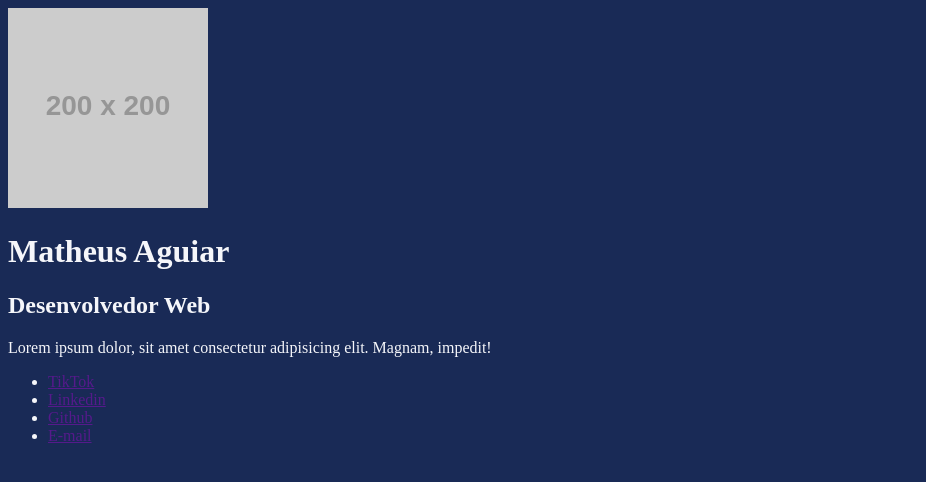
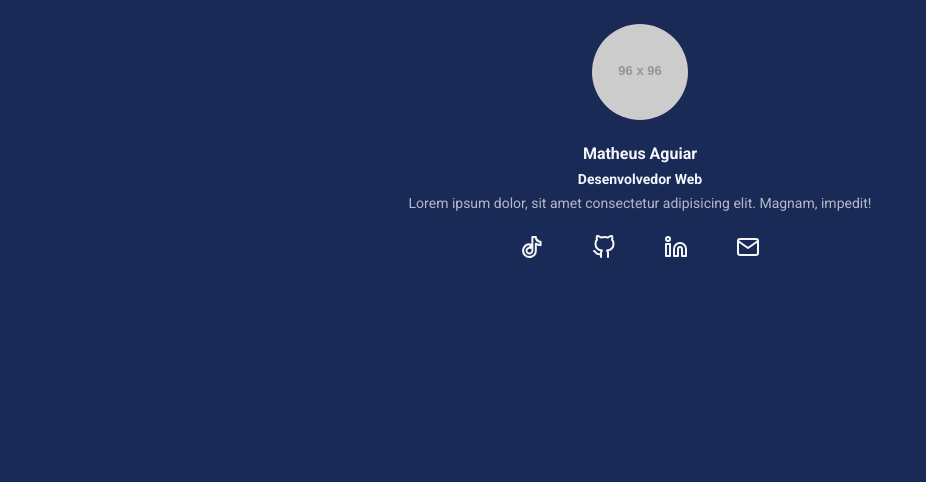
Before and after one commit to o-matheus/front_17_ebac, a website: page index.html in a window 1280 px wide. Shown: the whole page, without its empty margins (0-926 px from the left). Drawn offline with Linux system fonts and the light colour scheme; placeholder pictures from the web are drawn by us.

Commit message:
feat: atualizar estrutura do projeto com LESS, adicionar estilos e ícones

```diff
--- a/index.html
+++ b/index.html
@@ -1,27 +1,55 @@
 <!DOCTYPE html>
 <html lang="pt-BR">
+
 <head>
     <meta charset="UTF-8">
     <meta name="viewport" content="width=device-width, initial-scale=1.0">
     <title>Pagina do Matheus</title>
+    <link rel="preconnect" href="https://fonts.googleapis.com">
+    <link rel="preconnect" href="https://fonts.gstatic.com" crossorigin>
+    <link href="https://fonts.googleapis.com/css2?family=Roboto:ital,wght@0,100..900;1,100..900&display=swap"
+        rel="stylesheet">
+
     <link rel="stylesheet" href="build/styles/main.css">
 </head>
+
 <body>
-    <header>
-        <img src="https://placehold.co/200x200" alt="">
-        <h1>Matheus Aguiar</h1>
-        <h2>Desenvolvedor Web</h2>
-        <p>
-            Lorem ipsum dolor, sit amet consectetur adipisicing elit. Magnam, impedit!
-        </p>
+    <div class="container">
+        <header>
+            <img class="profile-avatar" src="https://placehold.co/96x96" alt="">
+            <div class="profile-bio">
+                <h1 class="profile-bio-name">Matheus Aguiar</h1>
+                <h2 class="profile-bio-subtitle">Desenvolvedor Web</h2>
+                <p class="profile-bio-description">
+                    Lorem ipsum dolor, sit amet consectetur adipisicing elit. Magnam, impedit!
+                </p>
+            </div>
+        </header>
         <nav>
-            <ul>
-                <li><a href="">TikTok</a></li>
-                <li><a href="">Linkedin</a></li>
-                <li><a href="">Github</a></li>
-                <li><a href="">E-mail</a></li>
+            <ul class="social-links">
+                <li>
+                    <a href="">
+                        <img src="src/images/tiktok.svg" alt="Logo TikTok">
+                    </a>
+                </li>
+                <li>
+                    <a href="">
+                        <img src="src/images/github.svg" alt="Logo GitHub">
+                    </a>
+                </li>
+                <li>
+                    <a href="">
+                        <img src="src/images/linkedin.svg" alt="Logo Linkedin">
+                    </a>
+                </li>
+                <li>
+                    <a href="">
+                        <img src="src/images/mail.svg" alt="Logo E-mail">
+                    </a>
+                </li>
             </ul>
         </nav>
-    </header>
+    </div>
 </body>
+
 </html>
--- a/src/styles/main.less
+++ b/src/styles/main.less
@@ -1,6 +1,82 @@
-@import "variaveis.less";
+@import "mapas.less";
+@breakpointMobile: ~"(max-width: 767px)";
+@breakpointTablet: ~"(min-width: 768px and max-width: 1023px)";
+
+.margimBottom8 {
+    margin-bottom: 8px;
+}
+
+* {
+    margin: 0;
+    padding: 0;
+    box-sizing: border-box;
+    font-family: "Roboto", sans-serif;
+}
 
 body {
-    background-color: @corDeFundo;
-    color: @corDoTexto;
+    background-color: #colors[backgroundColor];
+    color: #colors[textColor];
 }
+
+.container {
+    max-width: 960px;
+    width: 100%;
+    margin: 0 auto;
+
+    @media @breakpointMobile {
+        max-width: 70%;
+    }
+
+    @media @breakpointTablet {
+        max-width: 80%;
+    }
+}
+
+header {
+    padding: 24px;
+
+    .profile-avatar {
+        display: block;
+        margin: 0 auto 24px;
+        border-radius: 50%;
+    }
+}
+
+.profile-bio {
+    text-align: center;
+
+    &-name {
+        font-size: 16px;
+        .margimBottom8();
+    }
+
+    &-subtitle {
+        font-size: 14px;
+        .margimBottom8();
+    }
+
+    &-description {
+        font-size: 14px;
+        opacity: .7;
+    }
+}
+
+.social-links {
+    display: flex;
+    justify-content: space-between;
+    max-width: 240px;
+    width: 100%;
+    margin: 0 auto;
+
+    li {
+        list-style: none;
+
+        img {
+            transition: all ease 0.3s;
+
+            &:hover {
+                transform: scale(1.3);
+            }
+        }
+    }
+}
--- /dev/null
+++ b/src/styles/mapas.less
@@ -0,0 +1,5 @@
+#colors() {
+    backgroundColor: #192a56;
+    buttonColor: #0097e6;
+    textColor: #f5f6fa;
+}
--- a/src/styles/variaveis.less
+++ b/src/styles/variaveis.less
@@ -1,3 +1,4 @@
 @corDeFundo: #192a56;
 @corDosBotoes: #0097e6;
 @corDoTexto: #f5f6fa;
+@fontePrincipal: "Roboto", sans-serif;
```
Also changed, not shown: README.md, build/styles/main.css, src/images/github.svg (added), src/images/instagram.svg (added), src/images/linkedin.svg (added), src/images/mail.svg (added), src/images/tiktok.svg (added).
